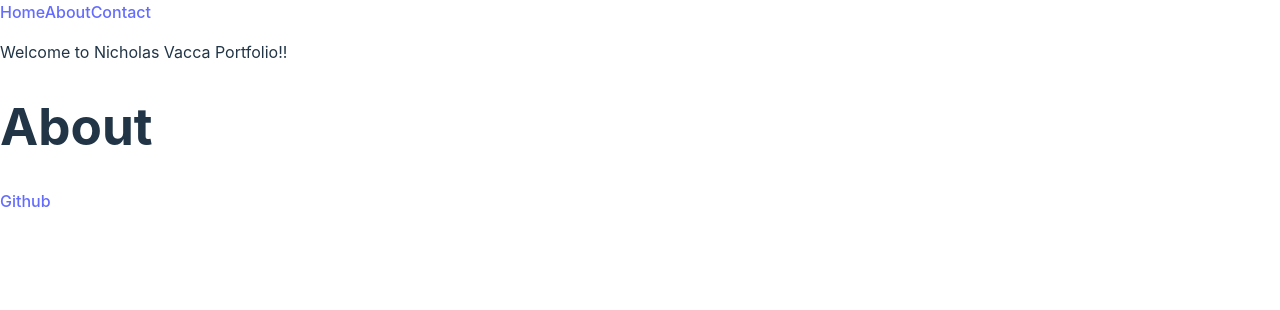
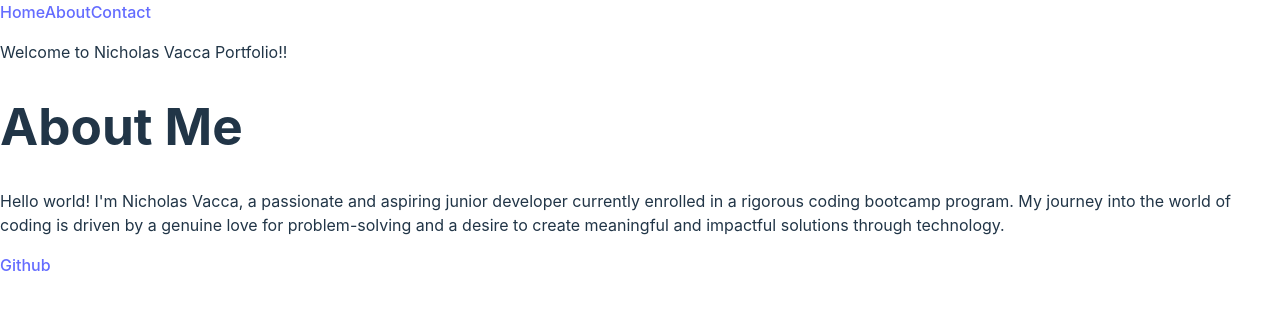
Before and after one commit to magellanrose/React_Portfolio, a React (Vite) app in the folder React-Portfolio/: page /About in a window 1280 px wide. Shown: the top 310 px of the page. Built offline with nearby package versions, Linux system fonts and the light colour scheme.

Commit message:
added about me info/only css left

```diff
--- a/React-Portfolio/src/components/Project/index.jsx
+++ b/React-Portfolio/src/components/Project/index.jsx
@@ -5,7 +5,7 @@ function Project() {
   return (
     <>
       <div>
-          <h1>Always Sunny App</h1>
+          <h1>Projects</h1>
         <div>
           <Link to='https://magellanrose.github.io/Always_Sunny_Project/'>Always Sunny deployed link</Link>
           <Link to='https://github.com/magellanrose/Always_Sunny_Project'>Github Repo</Link>
--- a/React-Portfolio/src/pages/About.jsx
+++ b/React-Portfolio/src/pages/About.jsx
@@ -1,7 +1,11 @@
 function About(){
   return(
-    <h1>About</h1>
-  )
+    <>
+       <h1>About Me</h1>
+    <p> Hello world! I'm Nicholas Vacca, a passionate and aspiring junior developer currently enrolled in a rigorous coding bootcamp program. My journey into the world of coding is driven by a genuine love for problem-solving and a desire to create meaningful and impactful solutions through technology.</p>
+    </>
+
+   )
 }
 
 
```
